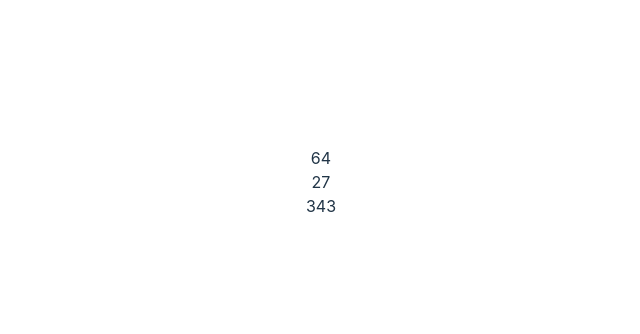
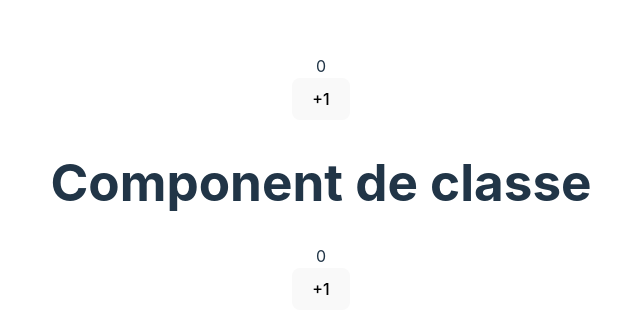
Before and after one commit to Brasero/fsd51-react-semaine-1, a React (Vite) app in the folder first-app/: page / in a window 1280 px wide. Shown: the part 218-552 px from the top of the page, without its empty margins (319-959 px from the left). Built offline with nearby package versions, Linux system fonts and the light colour scheme; the HTML template or start-up script is replaced by a standard one.

Commit message:
presentation useState & useEffect

```diff
--- a/first-app/src/App.jsx
+++ b/first-app/src/App.jsx
@@ -1,92 +1,14 @@
 import './App.css';
-
-
-function Wrapper({children}) {
-
-    return (
-        <div>
-            {children}
-        </div>
-    )
-}
-
-function Number({number}) {
-    const result = number ** 3;
-
-    return (
-        <div>
-            {result}
-        </div>
-    )
-
-}
-
-// Le props children permet de définir que le component s'attend à recevoir des "enfant"
-// Il pourra être utilisé pour rendre les components qui seront passée en tant qu'enfant
-// function ButtonGroup({children}) {
-//
-//     return (
-//         <div style={{display: 'flex', flexDirection: 'column'}}>
-//             {children}
-//         </div>
-//     )
-// }
-
-// Un component peut prendre n'importe quel props en entrée, un props est en lécture seule dans le component
-//la modification d'un props est donc impossible à l'intérieur d'un component
-// export function Button({background, text}) {
-//
-//     const elem = []
-//
-//     return (
-//         <button style={{"background": background}}> {text} </button>
-//     )
-// }
-
+import ClassComponent from './component/ClassComponent';
+import FuncComponent from './component/FuncComponent';
+import Counter from "./component/Counter"
 
 function App() {
-
-    // const test = 'ceci est mon test';
-    //
-    // const elem = [
-    //     {
-    //         background: 'red',
-    //         text: 'Home'
-    //     },
-    //     {
-    //         background: 'violet',
-    //         text: 'Cart'
-    //     },
-    //     {
-    //         background: 'orange',
-    //         text: 'Profil'
-    //     }
-    // ]
-
-    const numbers = [ 4, 3, 7 ];
-
-
     //Un component React ne doit rendre qu'une seule balise JSX qui pourra avoir une infinité d'enfant
   return (
       <>
-          {/*<nav id={'nav'}>*/}
-          {/*    <ButtonGroup>*/}
-          {/*        {*/}
-          {/*            //Lors d'un map en JSX chaque component retourné lors du map devra avoir un props*/}
-          {/*            //"key" unique pour chaque component*/}
-          {/*            elem.map((el, index) => {*/}
-          {/*                return <Button key={index} {...el} />;*/}
-          {/*            } )*/}
-          {/*        }*/}
-          {/*    </ButtonGroup>*/}
-          {/*</nav>*/}
-
-          <Wrapper>
-              {
-                  numbers.map((num, index) => <Number number={num} key={index}/> )
-              }
-          </Wrapper>
-
+          <Counter />
+          <ClassComponent />
       </>
   )
 }
--- /dev/null
+++ b/first-app/src/component/ClassComponent/index.jsx
@@ -0,0 +1,31 @@
+import {Component} from 'react'
+
+class ClassComponent extends Component {
+
+    constructor(props) {
+        super(props)
+        this.state = {
+            counter: 0
+        }
+        this.click = this.click.bind(this)
+    }
+
+    click() {
+        console.log(this.state)
+        this.setState({counter: this.state.counter + 1})
+    }
+
+    render() {
+
+        return (
+            <div>
+                <h1>Component de classe</h1>
+                <h3>{this.props.subtitle}</h3>
+                <div>{this.state.counter}</div>
+                <button onClick={this.click}>+1</button>
+            </div>
+        )
+    }
+}
+
+export default ClassComponent;
--- /dev/null
+++ b/first-app/src/component/Counter/index.jsx
@@ -0,0 +1,18 @@
+import {useState} from 'react';
+const Counter = () => {
+
+    const [counter, setCounter] = useState(0)
+
+    const handleClick = () => {
+        setCounter(counter + 1)
+    }
+
+    return (
+        <div>
+            <div>{counter}</div>
+            <button onClick={handleClick}>+1</button>
+        </div>
+    );
+};
+
+export default Counter;
--- /dev/null
+++ b/first-app/src/component/FuncComponent/index.jsx
@@ -0,0 +1,41 @@
+import {useState, useEffect} from 'react';
+
+function FuncComponent() {
+
+    const [state, setState] = useState({
+        counter: 1,
+        message: "coucou",
+        name: "jean"
+    });
+
+    const [items, setItems] = useState([])
+
+    const [state2, setState2] = useState({
+        counter: 0
+    })
+
+
+
+    useEffect(() => {
+        fetch('https://fakestoreapi.com/products')
+            .then(res=>res.json())
+            .then(json=> setItems(json))
+        return () => {
+            setItems([]);
+        }
+    }, []);
+
+    useEffect(() => {
+        console.log(items)
+    }, [items])
+
+    return (
+        <div>
+            {state.name}
+            {state.message}
+            {state.counter}
+        </div>
+    )
+}
+
+export default FuncComponent;
```
